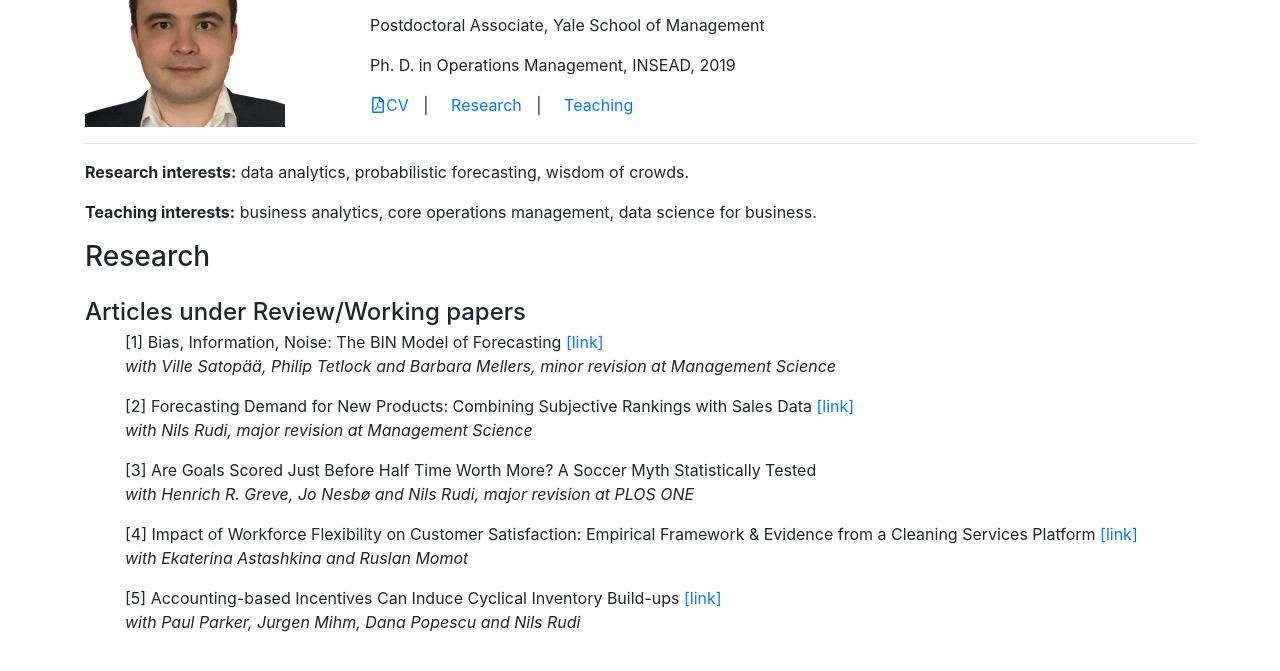
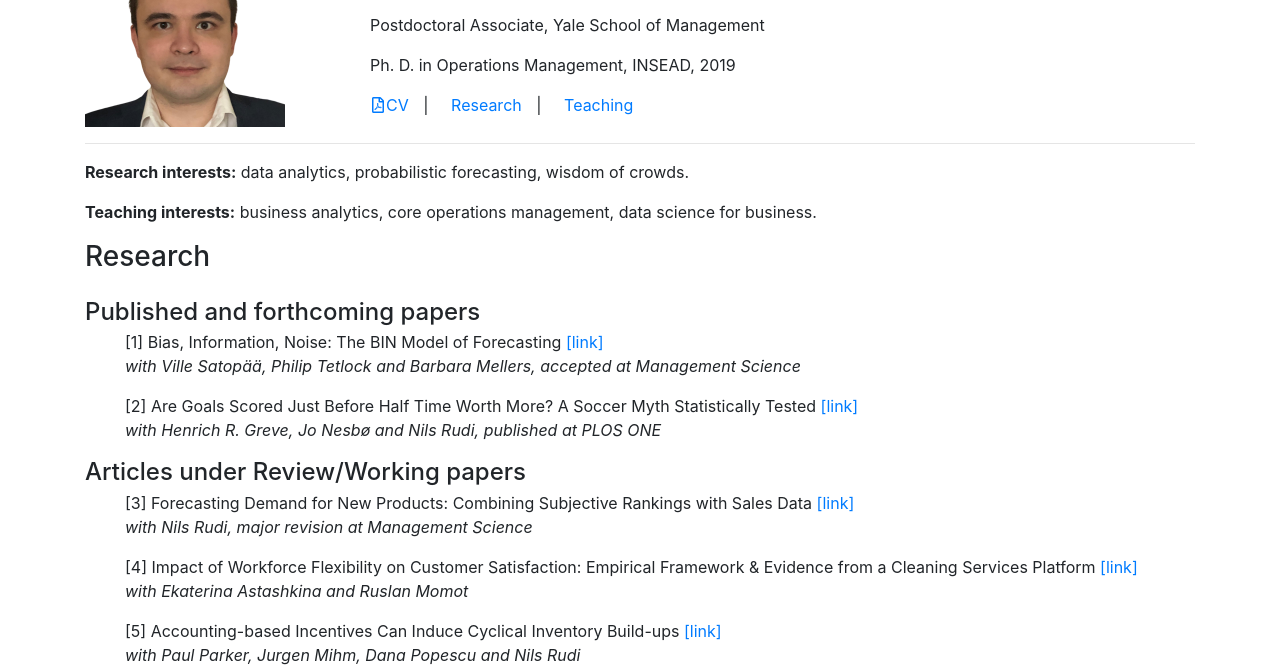
Before and after one commit to marat-r-salikhov/marat-r-salikhov.github.io, a plain HTML site: page index.html in a window 1280 px wide. Shown: the part 129-800 px from the top of the page. Drawn offline with nearby package versions, Linux system fonts and the light colour scheme.

Commit message:
Updated my webpage to reflect pubs

```diff
--- a/index.html
+++ b/index.html
@@ -76,25 +76,33 @@
                 <h3 class="mb-4">Research</h3>
                 <div class="resume-item d-flex flex-column flex-md-row mb-4">
                     <div class="resume-content mr-auto">
+                    	                        <h4 class="mb-1">Published and forthcoming papers</h4>
+                        <div class="subheading mb-2">
+                            <ul style="list-style-type:none;">
+                                <li>
+                                   [1] Bias, Information, Noise: The BIN Model of Forecasting
+                                     <a href="https://www.ssrn.com/abstract=3260826">[link]</a>
+                                    <p class="font-italic">with Ville Satopää, Philip Tetlock and Barbara Mellers, accepted at Management Science</p>
+                                </li>
+
+                                <li>
+                                   [2] Are Goals Scored Just Before Half Time Worth More? A Soccer Myth Statistically Tested
+                                   <a href="https://journals.plos.org/plosone/article?id=10.1371/journal.pone.0240438">[link]</a>
+                                    <p class="font-italic">with Henrich R. Greve, Jo Nesbø and Nils Rudi, published at PLOS ONE</p>
+                                </li>
+
+                            </ul>
+                        </div>
+
                         <h4 class="mb-1">Articles under
                             Review/Working papers</h4>
                         <div class="subheading mb-2">
                             <ul style="list-style-type:none;">
                                 <li>
-                                   [1] Bias, Information, Noise: The BIN Model of Forecasting
-                                     <a href="https://www.ssrn.com/abstract=3260826">[link]</a>
-                                    <p class="font-italic">with Ville Satopää, Philip Tetlock and Barbara Mellers, minor revision at Management Science</p>
-                                </li>
-                                <li>
-                                   [2] Forecasting Demand for New Products:
+                                   [3] Forecasting Demand for New Products:
                                     Combining Subjective Rankings with Sales
                                     Data <a href="files/DemandForecastingSalikhovRudi20191214NB.pdf">[link]</a>
                                     <p class="font-italic">with Nils Rudi, major revision at Management Science</p>
-                                </li>
-
-                                <li>
-                                   [3] Are Goals Scored Just Before Half Time Worth More? A Soccer Myth Statistically Tested
-                                    <p class="font-italic">with Henrich R. Greve, Jo Nesbø and Nils Rudi, major revision at PLOS ONE</p>
                                 </li>
 
                                 <li>
```
